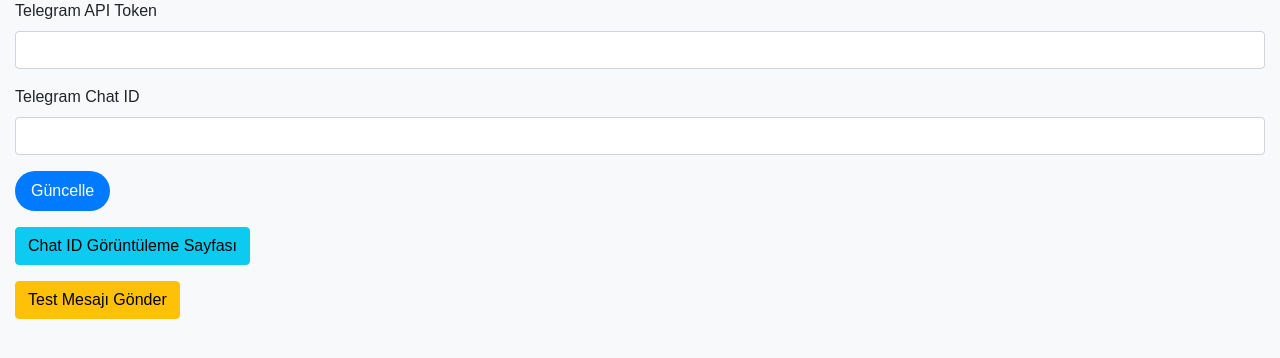
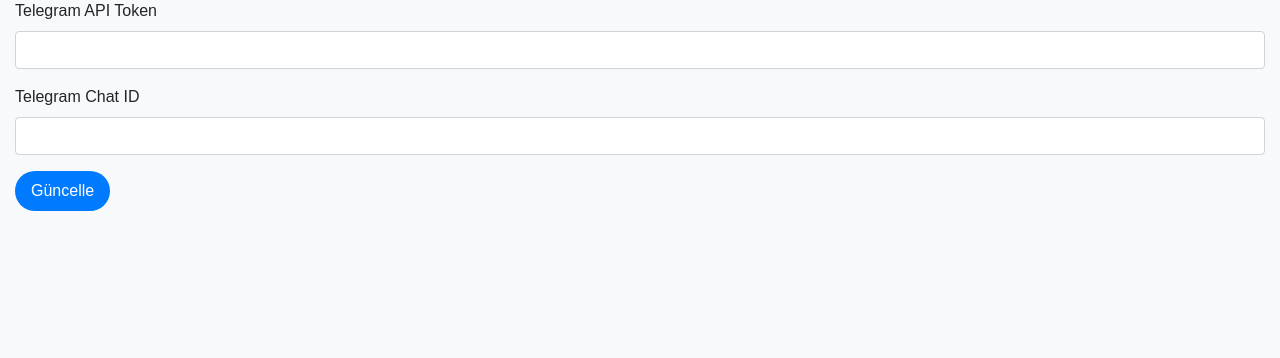
Before and after one commit to ubden/IPMonitorBotNotification, a PHP site: page /settings.php in a window 1280 px wide. Shown: the part 153-511 px from the top of the page. Run offline with PHP 8.4, Linux system fonts and the light colour scheme; the visitor is signed in with stand-in values (Sample User, id 1); data that the repository does not hold is empty; some libraries are stand-ins or nearby versions.

Commit message:
settings update

```diff
--- a/settings.php
+++ b/settings.php
@@ -48,33 +48,6 @@ if ($_SERVER['REQUEST_METHOD'] === 'POST') {
     $telegram_chat_id = $new_chat_id;
 }
 
-// Test mesajı gönder
-if (isset($_POST['send_test_message'])) {
-    $test_message = "Bu bir test mesajıdır!";
-    send_telegram_message($test_message, $telegram_api_token, $telegram_chat_id);
-    $test_message_success = "Test mesajı başarıyla gönderildi!";
-}
-
-// Telegram'a mesaj gönderen fonksiyon
-function send_telegram_message($message, $api_token, $chat_id) {
-    $url = "https://api.telegram.org/bot$api_token/sendMessage";
-    $data = [
-        'chat_id' => $chat_id,
-        'text' => $message,
-        'parse_mode' => 'HTML'
-    ];
-
-    $ch = curl_init();
-    curl_setopt($ch, CURLOPT_URL, $url);
-    curl_setopt($ch, CURLOPT_POST, 1);
-    curl_setopt($ch, CURLOPT_POSTFIELDS, http_build_query($data));
-    curl_setopt($ch, CURLOPT_RETURNTRANSFER, true);
-    $response = curl_exec($ch);
-    curl_close($ch);
-
-    return $response;
-}
-
 include 'header.php';
 ?>
 
@@ -84,8 +57,6 @@ include 'header.php';
     <!-- Başarı ya da hata mesajı göster -->
     <?php if (isset($success_message)): ?>
         <div class="alert alert-success"><?= $success_message ?></div>
-    <?php elseif (isset($test_message_success)): ?>
-        <div class="alert alert-success"><?= $test_message_success ?></div>
     <?php endif; ?>
 
     <!-- Ayarlar formu -->
@@ -100,16 +71,6 @@ include 'header.php';
         </div>
         <button type="submit" class="btn btn-primary">Güncelle</button>
     </form>
-
-    <!-- ChatID Görüntüleme Sayfasına Link -->
-    <div class="mt-3">
-        <a href="chat_id_view.php" class="btn btn-info">Chat ID Görüntüleme Sayfası</a>
-    </div>
-
-    <!-- Test Mesajı Gönderme -->
-    <form action="settings.php" method="POST" class="mt-3">
-        <button type="submit" name="send_test_message" class="btn btn-warning">Test Mesajı Gönder</button>
-    </form>
 </div>
 
 <?php include 'footer.php'; ?>
```
